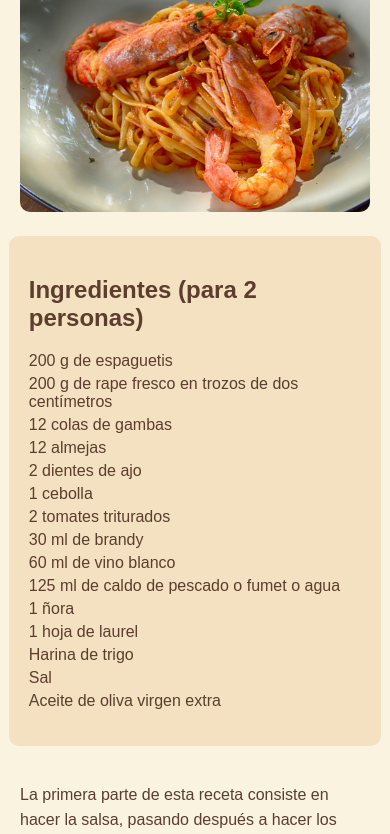
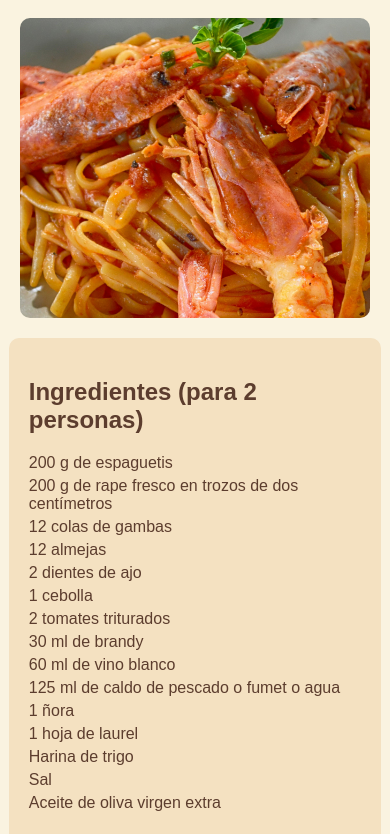
Before and after one commit to ohmyandromeda/HERR-HTML-CSS-1-PEC-1, a website built with Parcel: page web/espaguetismarinera.html in a window 390 px wide. Shown: the part 434-1268 px from the top of the page. Built offline with nearby package versions, Linux system fonts and the light colour scheme.

Commit message:
último push

```diff
--- a/package.json
+++ b/package.json
@@ -20,7 +20,8 @@
     "postcss-mimic.css-data": "^0.0.4",
     "postcss-tuesday.css-data": "^0.1.2",
     "rimraf": "^6.0.1",
-    "sharp": "^0.33.5"
+    "sharp": "^0.33.5",
+    "svgo": "^3.3.2"
   },
   "dependencies": {
     "feather-icons": "^4.29.2"
--- a/web/css/styles.css
+++ b/web/css/styles.css
@@ -64,6 +64,7 @@ header, main, footer {
     color: #5C3D2E;
     text-decoration: none;
     margin: 0 15px;
+    padding: 10px 15px;
     font-weight: bold;
 }
 
@@ -92,6 +93,7 @@ svg {
     padding: 12px 16px;
     text-decoration: none;
     display: block;
+    padding: 10px 15px;
 }
 
 .desplegable-elementos li {
@@ -142,6 +144,7 @@ h1{
     font-size: 14px;
     color: white;
     cursor: pointer;
+    padding: 15px 25px;
 }
 
 .descubre h2, .recomendadas h2 {
@@ -198,6 +201,7 @@ h1{
     display: flex;
     flex-direction: column;
     align-items: center;
+    padding: 10px;
 }
 
 .receta {
@@ -278,12 +282,22 @@ h1{
     margin-bottom: 20px;
 }
 
-.detalle img {
+
+.detalle picture {
+    display: block;
+    margin-bottom: 20px;
+    border-radius: 10px;
+    overflow: hidden;
+    max-height: 400px;
+}
+
+.detalle picture img {
     width: 100%;
+    height: auto;
+    display: block;
+    object-fit: cover;
+    object-position: center center;
     max-height: 400px;
-    object-fit: cover;
-    border-radius: 10px;
-    margin-bottom: 20px;
 }
 
 .detalle p {
@@ -373,6 +387,14 @@ footer {
     .configuracion {
         margin-top: 20px;
     }
+
+    .detalle picture {
+        max-height: 350px;
+    }
+    .detalle picture img {
+        object-position: center center;
+        max-height: 350px;
+    }
 }
 
 
@@ -437,4 +459,12 @@ footer {
         margin-top: 20px;
     }
 
+    .detalle picture {
+        max-height: 300px;
+    }
+    .detalle picture img {
+        object-position: center top;
+        max-height: 300px;
+    }
+
 }
--- a/web/espaguetismarinera.html
+++ b/web/espaguetismarinera.html
@@ -36,7 +36,11 @@
     <main>
         <section class="detalle">
             <h1>Espaguetis a la marinera</h1>
-            <img src="./img/espaguetis-marinera-pexels.jpg" alt="Espaguetis a la marinera">
+            <picture>
+                <source media="(max-width: 767px)" srcset="img/espaguetis-marinera-pexels-detalle.jpg">
+                <source media="(max-width: 1023px)" srcset="img/espaguetis-marinera-pexels-media.jpg">
+                <img src="./img/espaguetis-marinera-pexels.jpg" alt="Espaguetis a la marinera">
+            </picture>
             <div class="container-receta">
                 <div class="ingredientes">
                     <h2>Ingredientes (para 2 personas)</h2>
```
Also changed, not shown: web/risotto.html (+5 -1 lines), web/img/espaguetis-marinera-pexels-detalle.jpg (added), web/img/espaguetis-marinera-pexels-media.jpg (added), web/img/favicon_yacomer.png (added), web/img/risotto-pexels-detalle.jpg (added), web/img/risotto-pexels-media.jpg (added), 1 other file.
